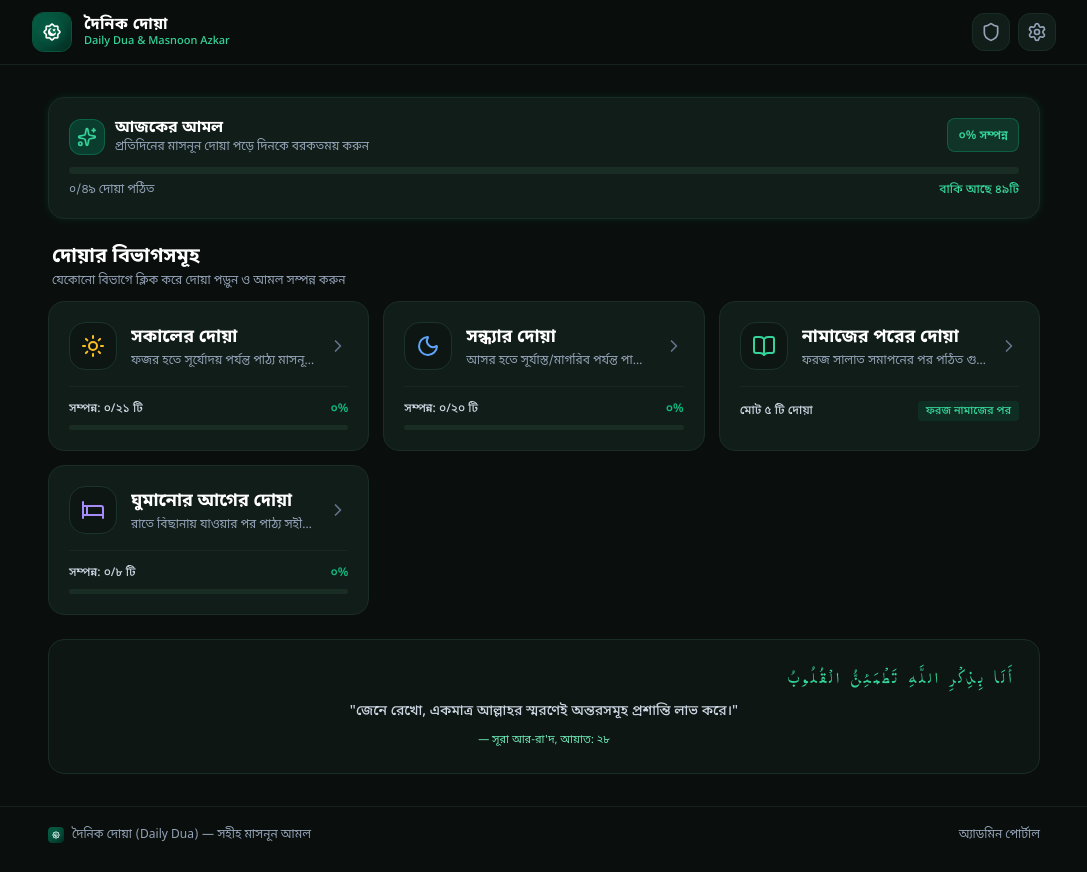
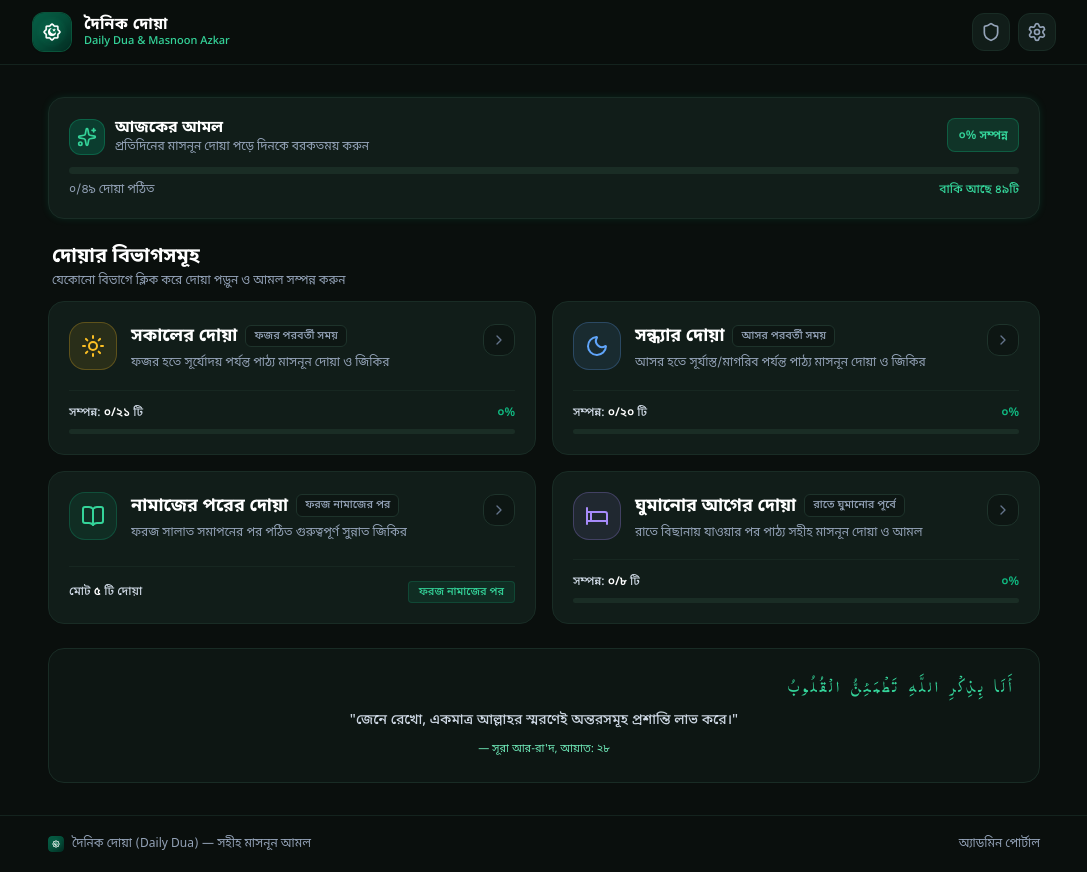
Before and after one commit to rslahmed/daily-dua, a React (Vite) app in the folder website/: page / in a window 1280 px wide. Shown: the whole page, without its empty margins (96-1183 px from the left). Built offline with nearby package versions, Linux system fonts and the light colour scheme; no server answers; a web font is replaced by a local one.

Commit message:
style: balance 4-category grid to 2x2 layout on homepage and admin panel

```diff
--- a/website/src/components/CategoryCard.tsx
+++ b/website/src/components/CategoryCard.tsx
@@ -17,52 +17,73 @@ export const CategoryCard: React.FC<CategoryCardProps> = ({ category, onSelect }
   const isTrackable = category.hasProgress !== false;
   const isCompleted = isTrackable && total > 0 && completed === total;
 
-  const renderIcon = () => {
+  const getCategoryTheme = () => {
     if (category.icon?.includes('sun') || category.id === 'sokal') {
-      return <Sun className="w-6 h-6 text-[#FBBF24]" />;
+      return {
+        icon: <Sun className="w-6 h-6 text-[#FBBF24]" />,
+        iconBg: 'bg-[#FBBF24]/10 border-[#FBBF24]/25 group-hover:border-[#FBBF24]/50',
+      };
     }
     if (category.icon?.includes('moon') || category.id === 'sondha') {
-      return <Moon className="w-6 h-6 text-[#60A5FA]" />;
+      return {
+        icon: <Moon className="w-6 h-6 text-[#60A5FA]" />,
+        iconBg: 'bg-[#60A5FA]/10 border-[#60A5FA]/25 group-hover:border-[#60A5FA]/50',
+      };
     }
     if (category.icon?.includes('bed') || category.id === 'sleep' || category.id === 'ghum') {
-      return <Bed className="w-6 h-6 text-[#A78BFA]" />;
+      return {
+        icon: <Bed className="w-6 h-6 text-[#A78BFA]" />,
+        iconBg: 'bg-[#A78BFA]/10 border-[#A78BFA]/25 group-hover:border-[#A78BFA]/50',
+      };
     }
-    return <BookOpen className="w-6 h-6 text-[#34D399]" />;
+    return {
+      icon: <BookOpen className="w-6 h-6 text-[#34D399]" />,
+      iconBg: 'bg-[#10B981]/10 border-[#10B981]/25 group-hover:border-[#10B981]/50',
+    };
   };
+
+  const theme = getCategoryTheme();
 
   return (
     <div
       onClick={() => onSelect(category.id)}
-      className={`rounded-2xl p-4 md:p-5 cursor-pointer transition-all duration-200 group active:scale-[0.99] border ${
+      className={`rounded-2xl p-4 md:p-5 cursor-pointer transition-all duration-200 group active:scale-[0.99] border flex flex-col justify-between ${
         isCompleted
           ? 'bg-[#0F1A16] border-[#064E3B] hover:border-[#10B981]'
           : 'bg-[#111D19] border-[#192C25] hover:border-[#10B981]/50'
       } hover:shadow-lg hover:shadow-emerald-950/20`}
     >
       {/* Header Row: Icon + Title & Subtitle + Chevron */}
-      <div className="flex items-center justify-between">
-        <div className="flex items-center space-x-3.5 min-w-0 flex-1">
+      <div className="flex items-start justify-between gap-3">
+        <div className="flex items-start space-x-3.5 min-w-0 flex-1">
           <div
             className={`w-12 h-12 rounded-2xl flex items-center justify-center flex-shrink-0 border transition-colors ${
               isCompleted
                 ? 'bg-[#10B981]/20 border-[#34D399]'
-                : 'bg-[#0D1613] border-[#1C332A] group-hover:border-[#10B981]/40'
+                : theme.iconBg
             }`}
           >
-            {renderIcon()}
+            {theme.icon}
           </div>
-          <div className="min-w-0 flex-1 pr-2">
-            <h4 className="text-base md:text-lg font-bold text-white group-hover:text-[#34D399] transition-colors leading-snug truncate">
-              {category.nameBangla || category.titleBangla}
-            </h4>
-            <p className="text-xs text-[#94A3B8] mt-0.5 truncate">
+          <div className="min-w-0 flex-1">
+            <div className="flex items-center space-x-2 flex-wrap gap-y-1">
+              <h4 className="text-base md:text-lg font-bold text-white group-hover:text-[#34D399] transition-colors leading-snug">
+                {category.nameBangla || category.titleBangla}
+              </h4>
+              {category.timeBangla && (
+                <span className="text-[11px] font-medium px-2 py-0.5 rounded-md bg-[#0D1613] border border-[#1E332B] text-[#94A3B8]">
+                  {category.timeBangla}
+                </span>
+              )}
+            </div>
+            <p className="text-xs text-[#94A3B8] mt-1 line-clamp-2 leading-relaxed">
               {category.subtitleBangla || category.timeBangla || ''}
             </p>
           </div>
         </div>
 
-        <div className="flex-shrink-0 pl-1">
-          <ChevronRight className="w-5 h-5 text-[#64748B] group-hover:text-white transition-colors" />
+        <div className="w-8 h-8 rounded-xl bg-[#0D1613] border border-[#1E332B] flex items-center justify-center group-hover:border-[#10B981]/40 group-hover:bg-[#10B981]/10 transition-all flex-shrink-0 mt-0.5">
+          <ChevronRight className="w-4 h-4 text-[#64748B] group-hover:text-[#34D399] transition-colors" />
         </div>
       </div>
 
@@ -72,7 +93,7 @@ export const CategoryCard: React.FC<CategoryCardProps> = ({ category, onSelect }
           <>
             <div className="flex items-center justify-between text-xs mb-2">
               <span className="text-[#CBD5E1] font-medium">
-                সম্পন্ন: {toBanglaNumber(completed)}/{toBanglaNumber(total)} টি
+                সম্পন্ন: <strong className="text-white font-semibold">{toBanglaNumber(completed)}/{toBanglaNumber(total)}</strong> টি
               </span>
               <span
                 className={`font-semibold ${
@@ -92,9 +113,9 @@ export const CategoryCard: React.FC<CategoryCardProps> = ({ category, onSelect }
         ) : (
           <div className="flex items-center justify-between text-xs">
             <span className="text-[#CBD5E1] font-medium">
-              মোট {toBanglaNumber(total)} টি দোয়া
+              মোট <strong className="text-white font-semibold">{toBanglaNumber(total)}</strong> টি দোয়া
             </span>
-            <span className="text-[#34D399] font-medium bg-[#10B981]/10 px-2 py-0.5 rounded text-[11px]">
+            <span className="text-[#34D399] font-medium bg-[#10B981]/10 border border-[#10B981]/20 px-2.5 py-0.5 rounded text-[11px]">
               {category.timeBangla || 'ফরজ সালাতের পর'}
             </span>
           </div>
--- a/website/src/pages/AdminPage.tsx
+++ b/website/src/pages/AdminPage.tsx
@@ -118,17 +118,29 @@ export const AdminPage: React.FC<AdminPageProps> = ({ onBackToApp }) => {
     };
   }, [isCategoryModalOpen, isDuaModalOpen, deleteConfirm.isOpen]);
 
-  const renderCategoryIcon = (category: Category) => {
+  const getCategoryTheme = (category: Category) => {
     if (category.icon?.includes('sun') || category.id === 'sokal') {
-      return <Sun className="w-6 h-6 text-[#FBBF24]" />;
+      return {
+        icon: <Sun className="w-6 h-6 text-[#FBBF24]" />,
+        iconBg: 'bg-[#FBBF24]/10 border-[#FBBF24]/25 group-hover:border-[#FBBF24]/50',
+      };
     }
     if (category.icon?.includes('moon') || category.id === 'sondha') {
-      return <Moon className="w-6 h-6 text-[#60A5FA]" />;
+      return {
+        icon: <Moon className="w-6 h-6 text-[#60A5FA]" />,
+        iconBg: 'bg-[#60A5FA]/10 border-[#60A5FA]/25 group-hover:border-[#60A5FA]/50',
+      };
     }
     if (category.icon?.includes('bed') || category.id === 'sleep' || category.id === 'ghum') {
-      return <Bed className="w-6 h-6 text-[#A78BFA]" />;
+      return {
+        icon: <Bed className="w-6 h-6 text-[#A78BFA]" />,
+        iconBg: 'bg-[#A78BFA]/10 border-[#A78BFA]/25 group-hover:border-[#A78BFA]/50',
+      };
     }
-    return <BookOpen className="w-6 h-6 text-[#34D399]" />;
+    return {
+      icon: <BookOpen className="w-6 h-6 text-[#34D399]" />,
+      iconBg: 'bg-[#10B981]/10 border-[#10B981]/25 group-hover:border-[#10B981]/50',
+    };
   };
 
   const showToast = (msg: string) => {
@@ -469,8 +481,10 @@ export const AdminPage: React.FC<AdminPageProps> = ({ onBackToApp }) => {
           {isLoading ? (
             <div className="py-12 text-center text-[#94A3B8] text-sm">লোড হচ্ছে...</div>
           ) : (
-            <div className="grid grid-cols-1 md:grid-cols-2 lg:grid-cols-3 gap-4">
-              {categories.map((cat) => (
+            <div className={categories.length % 2 === 0 ? "grid grid-cols-1 md:grid-cols-2 gap-4" : (categories.length === 3 ? "grid grid-cols-1 md:grid-cols-3 gap-4" : "grid grid-cols-1 md:grid-cols-2 lg:grid-cols-3 gap-4")}>
+              {categories.map((cat) => {
+                const theme = getCategoryTheme(cat);
+                return (
                   <div
                     key={cat.id}
                     onClick={() => loadCategoryDuas(cat)}
@@ -478,13 +492,20 @@ export const AdminPage: React.FC<AdminPageProps> = ({ onBackToApp }) => {
                   >
                     {/* Card Top: Icon + Title + Subtitle */}
                     <div className="flex items-start space-x-3.5 min-w-0">
-                    <div className="w-12 h-12 rounded-2xl bg-[#0D1613] border border-[#1E332B] group-hover:border-[#10B981]/40 flex items-center justify-center flex-shrink-0 transition-colors">
-                      {renderCategoryIcon(cat)}
+                      <div className={`w-12 h-12 rounded-2xl flex items-center justify-center flex-shrink-0 transition-colors border ${theme.iconBg}`}>
+                        {theme.icon}
                       </div>
                       <div className="min-w-0 flex-1">
+                        <div className="flex items-center space-x-2 flex-wrap gap-y-1">
                           <h4 className="text-base md:text-lg font-bold text-white group-hover:text-[#34D399] transition-colors leading-snug">
                             {cat.nameBangla || cat.titleBangla}
                           </h4>
+                          {cat.timeBangla && (
+                            <span className="text-[11px] font-medium px-2 py-0.5 rounded-md bg-[#0D1613] border border-[#1E332B] text-[#94A3B8]">
+                              {cat.timeBangla}
+                            </span>
+                          )}
+                        </div>
                         <p className="text-xs text-[#94A3B8] mt-1 line-clamp-2 leading-relaxed">
                           {cat.subtitleBangla || cat.timeBangla || 'কোনো বিবরণ নেই'}
                         </p>
@@ -492,7 +513,7 @@ export const AdminPage: React.FC<AdminPageProps> = ({ onBackToApp }) => {
                     </div>
 
                     {/* Card Bottom: Dua Count + Tracking Tag + Actions */}
-                  <div className="mt-5 pt-4 border-t border-[#1C332A] flex flex-wrap items-center justify-between gap-3">
+                    <div className="mt-5 pt-4 border-t border-[#1C332A] flex flex-wrap sm:flex-nowrap items-center justify-between gap-3">
                       <div className="flex items-center space-x-2 flex-wrap gap-y-1.5">
                         <div className="inline-flex items-center space-x-1.5 px-3 py-1.5 rounded-xl bg-[#0D1613] border border-[#1E332B] text-xs font-semibold text-[#34D399]">
                           <BookOpen className="w-3.5 h-3.5 text-[#10B981]" />
@@ -510,7 +531,7 @@ export const AdminPage: React.FC<AdminPageProps> = ({ onBackToApp }) => {
                         </span>
                       </div>
 
-                    <div className="flex items-center space-x-2">
+                      <div className="flex items-center space-x-2 flex-shrink-0">
                         <button
                           onClick={(e) => {
                             e.stopPropagation();
@@ -549,7 +570,8 @@ export const AdminPage: React.FC<AdminPageProps> = ({ onBackToApp }) => {
                       </div>
                     </div>
                   </div>
-              ))}
+                );
+              })}
             </div>
           )}
         </div>
@@ -889,7 +911,7 @@ export const AdminPage: React.FC<AdminPageProps> = ({ onBackToApp }) => {
                 <label className="text-xs font-semibold text-[#10B981] block mb-2.5">
                   কোন কোন ক্যাটাগরিতে এই দোয়াটি থাকবে (একাধিক ক্যাটাগরি নির্বাচন করা যাবে):
                 </label>
-                <div className="grid grid-cols-2 sm:grid-cols-3 gap-2.5">
+                <div className="grid grid-cols-1 sm:grid-cols-2 gap-2.5">
                   {categories.map((c) => {
                     const isSelected = editingDua?.categoryIds?.includes(c.id) || false;
                     return (
--- a/website/src/pages/HomePage.tsx
+++ b/website/src/pages/HomePage.tsx
@@ -20,6 +20,14 @@ export const HomePage: React.FC<HomePageProps> = ({ onSelectCategory }) => {
     }
   };
 
+  const getCategoryGridClass = (count: number) => {
+    if (count <= 1) return 'grid grid-cols-1 max-w-xl mx-auto gap-4';
+    if (count === 3) return 'grid grid-cols-1 md:grid-cols-3 gap-4';
+    // 2, 4 or even counts look balanced and symmetric in 2 columns (2x2 grid)
+    if (count % 2 === 0) return 'grid grid-cols-1 md:grid-cols-2 gap-4';
+    return 'grid grid-cols-1 md:grid-cols-2 lg:grid-cols-3 gap-4';
+  };
+
   return (
     <div className="space-y-6">
       {/* Daily Overall Progress Summary */}
@@ -37,7 +45,7 @@ export const HomePage: React.FC<HomePageProps> = ({ onSelectCategory }) => {
             <div className="w-8 h-8 border-2 border-[#10B981] border-t-transparent rounded-full animate-spin" />
           </div>
         ) : (
-          <div className="grid grid-cols-1 md:grid-cols-2 lg:grid-cols-3 gap-3.5">
+          <div className={getCategoryGridClass(categories.length)}>
             {categories.map((cat) => (
               <CategoryCard
                 key={cat.id}
```
Lines whose indentation alone changed are shown as unchanged.
